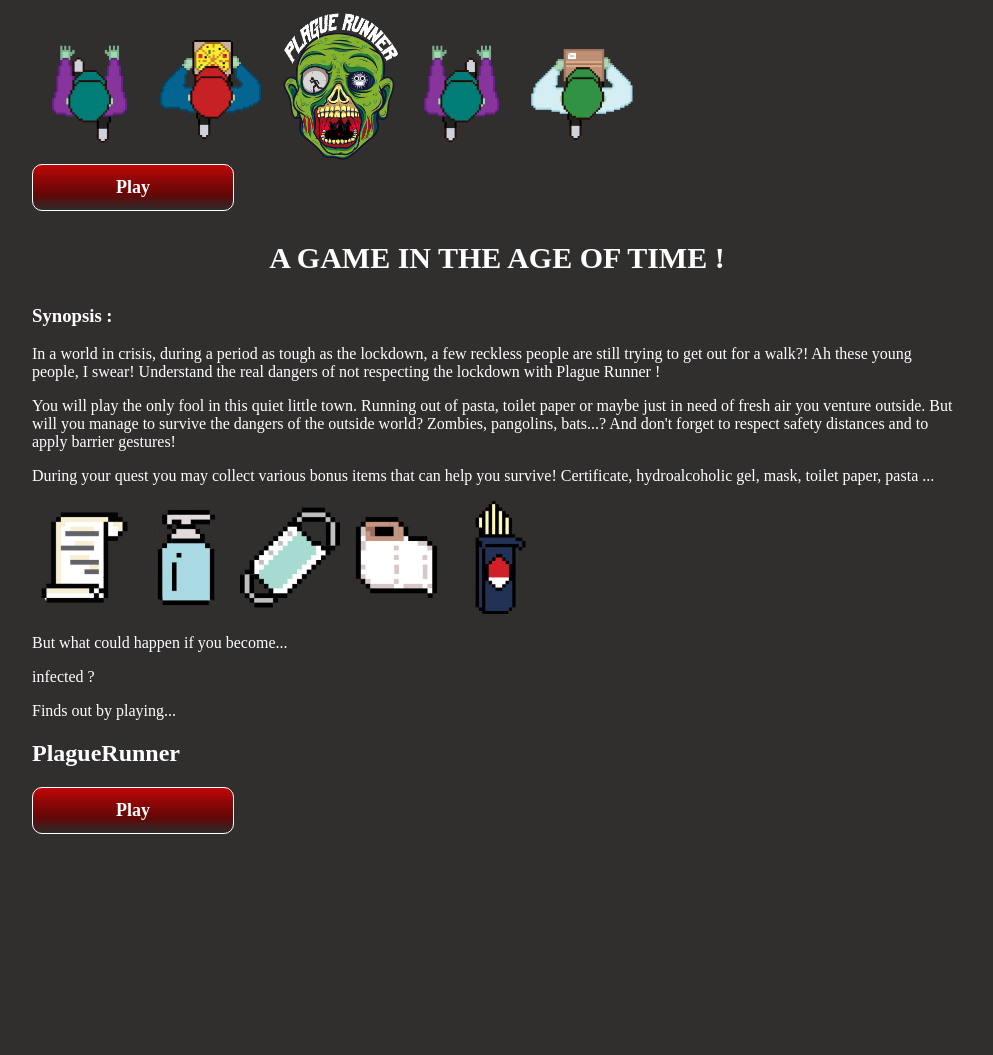
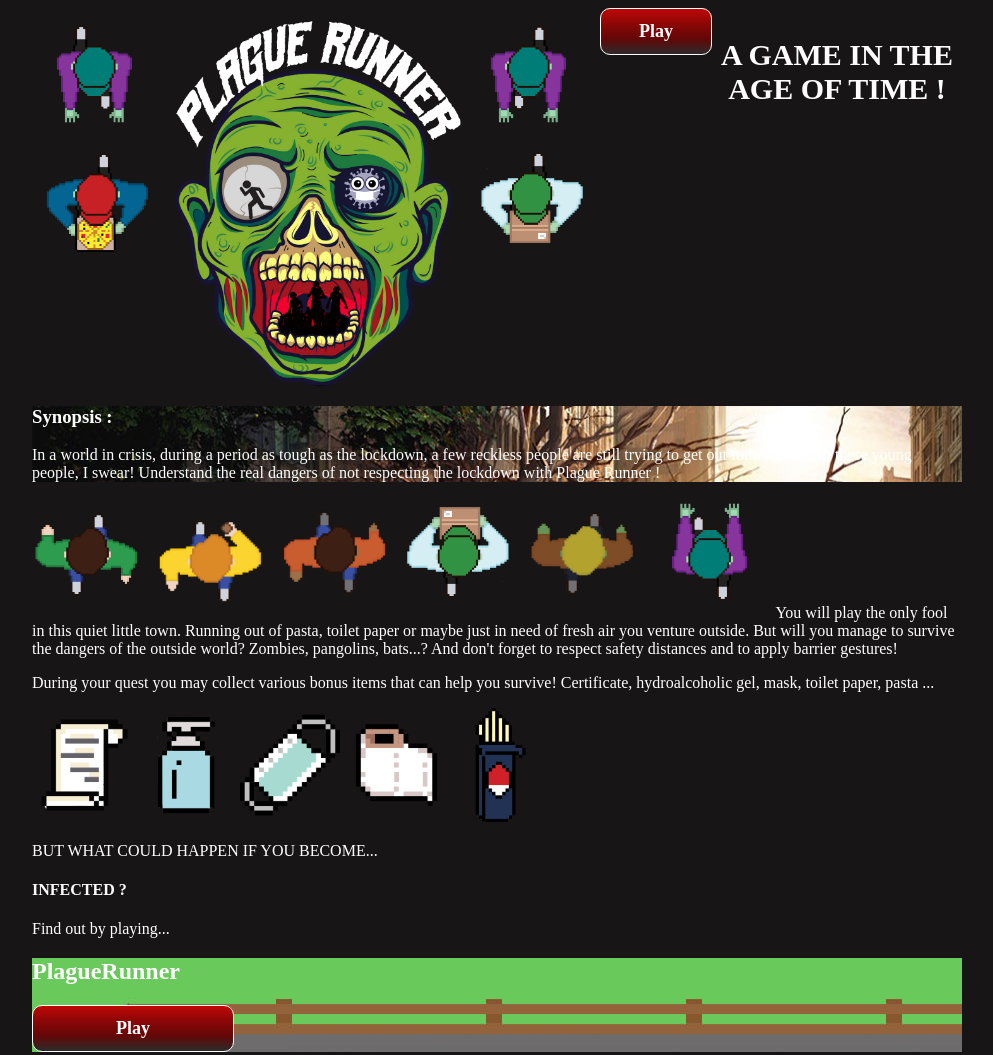
Before and after one commit to GitSquared/plagueRunner, a website: page index.html in a window 1280 px wide. Shown: the whole page, without its empty margins (143-1136 px from the left). Before the commit the page ends 842 px from the top, so only its background shows below. Drawn offline with Linux system fonts and the light colour scheme.

Commit message:
add image (perso + background) to index, css for the header

```diff
--- a/css/index.css
+++ b/css/index.css
@@ -1,6 +1,6 @@
 html, body {
   padding: 0;
-  background: #312E2E;
+  background: #171515;
   color: #FFFFFF;
 }
 
@@ -9,21 +9,52 @@ html, body {
   margin: 0 auto;
 }
 
-.presentation h3 {
+/*  MAIN  */
+
+header h3 {
   font-size: 30px;
   text-transform: uppercase;
   text-align: center;
 }
 
-.presentation img {
-  width : 120px;
-  image-orientation: 90deg;
+header
+{
+  display: flex;
+  justify-content: space-between;
 }
 
+header .logo
+{
+  width : 300px;
+}
+
+header .perso {
+  width : 120px;
+  transform: rotate(180deg);
+}
+
+
+/*  MAIN  */
+
+.synopsis
+{
+  background-image: url("../assets/images/apocalypse.jpg") ;
+}
+
+.gameplay img
+{
+  width : 120px;
+}
 
 .items img {
   width: 100px;
 }
+
+.infected{
+  text-transform: uppercase;
+  background-image: url("../assets/images/blood.png") ;
+}
+
 
 .playButton {
   display:block;
@@ -40,3 +71,8 @@ html, body {
   color: #FFFFFF;
   cursor: pointer;
 }
+
+.conclusion
+{
+background-image: url("../assets/images/map.jpg") ;
+}
--- a/index.html
+++ b/index.html
@@ -7,15 +7,19 @@
 	</head>
 	<body>
 		<div class="container">
-				<div class="presentation">
-					<img src="assets/images/zombie_animation_left.png" alt="zombie">
-					<img src="assets/images/pizzaguy_animation_right.png" alt="pizzaguy">
-					<img src="assets/images/logo_plague_runner.png" alt="logo">
-					<img src="assets/images/zombie_animation_right.png" alt="zombie">
-					<img src="assets/images/deliveryguy_animation_right.png" alt="deliveryguy">
-					<a class="playButton" href='game.html'"> Play </a>
+				<header>
+					<div class="chaseLeft">
+					   <img class="perso" src="assets/images/zombie_animation_left.png" alt="zombie">
+					   <img class="perso" src="assets/images/pizzaguy_animation_right.png" alt="pizzaguy">
+					</div>
+					<img class="logo" src="assets/images/logo_plague_runner.png" alt="logo">
+					<div class="chaseRight">
+					   <img class="perso" src="assets/images/zombie_animation_right.png" alt="zombie">
+					   <img class="perso" src="assets/images/deliveryguy_animation_right.png" alt="deliveryguy">
+					</div>
+					<a class="playButton" href='game.html'> Play </a>
 					<h3 class="quote"> A game in the age of time !</h3>
-				</div>
+				</header>
 		<div class="synopsis">
       		<h3>Synopsis :</h3>
        		<p>
@@ -23,6 +27,14 @@
         	</p>
     	</div>
 			<p class="gameplay">
+				<img src="assets/images/player_animation_right.png" alt="player">
+				<img src="assets/images/coffeeguy_animation_left.png" alt="coffee guy">
+				<img src="assets/images/orangeguy_animation_left.png" alt="orange guy">
+				<img src="assets/images/deliveryguy_animation_right.png" alt="delivery guy">
+				<img src="assets/images/zombie_2_animation_right.png" alt="zombie">
+				<img src="assets/images/zombie_animation_left.png" alt="zombie">
+
+
 				You will play the only fool in this quiet little town. Running out of pasta, toilet paper or maybe just in need of fresh air you venture outside. But will you manage to survive the dangers of the outside world? Zombies, pangolins, bats...? And don't forget to respect safety distances and to apply barrier gestures!
 	    	</p>
 	    <div class="object">
@@ -36,15 +48,15 @@
 				<img src="assets/images/toilet_paper.png" alt="toilet paper">
 				<img src="assets/images/pasta.png" alt="pasta">
 			</div>
-			<div>
+			<div class="infected">
 				<p>But what could happen if you become...</p>
-				<p class="infected">infected ?</p>
+				<h4>infected ?</h4>
 			</div>
 			<div class="find">
-				<p>Finds out by playing...</p>
+				<p>Find out by playing...</p>
 			</div>
 		</div>
-		<div>
+		<div class="conclusion">
 			<h2>PlagueRunner</h2>
 			<a class="playButton" href='game.html'> Play </a>
 		</div>
```
Also changed, not shown: assets/images/apocalypse.jpg (added), assets/images/blood.png (added), assets/images/coffeeguy_animation_left.png (added), assets/images/orangeguy_animation_left.png (added), assets/images/zombie_2_animation_right.png (added).
